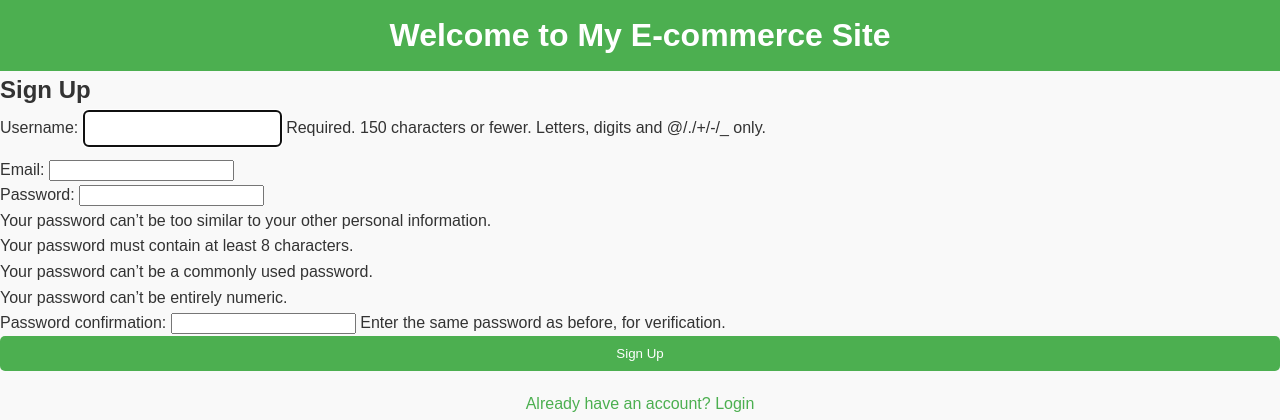
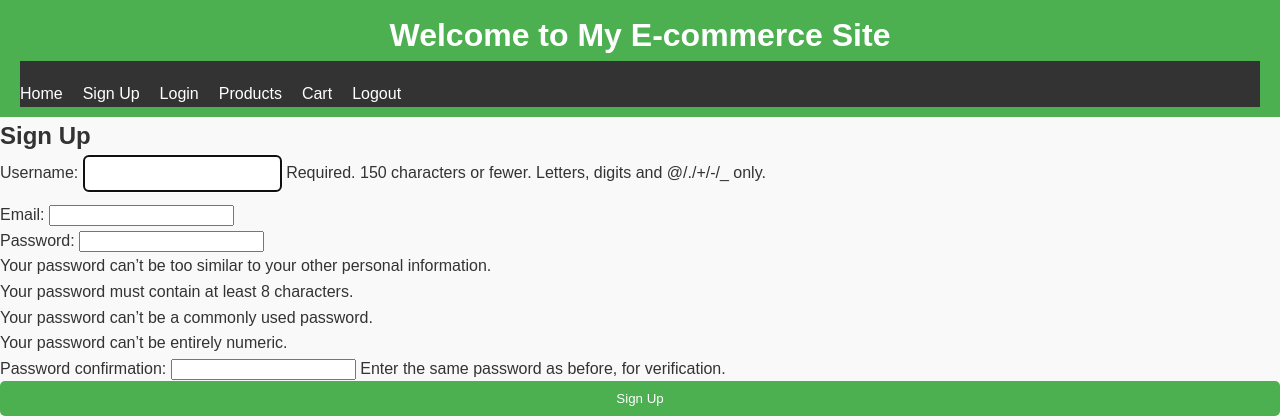
Before and after one commit to sowmyasat0291/Django-Project, a Django app: page /signup/ in a window 1280 px wide. Shown: the top 420 px of the page. Run offline with Django 5.2, Linux system fonts and the light colour scheme; parts of the project's set-up code (start-up, migrations or seed data) failed here and were passed over.

Commit message:
Test Commit

```diff
--- a/Ecommerce/Product/static/css/style.css
+++ b/Ecommerce/Product/static/css/style.css
@@ -167,3 +167,29 @@ a:hover {
     background: #4CAF50;
     color: white;
 }
+
+.navbar {
+    list-style-type: none;
+    margin: 0;
+    padding: 0;
+    display: flex;
+    background-color: #333;
+}
+
+.navbar li {
+    margin-right: 20px;
+}
+
+.navbar a {
+    text-decoration: none;
+    color: white; /* Adjust link color */
+}
+
+.navbar span {
+    font-size: 1.5em; /* Adjust icon size */
+    margin-right: 5px; /* Space between icon and text */
+}
+
+.navbar a:hover {
+    opacity: 0.7; /* Change opacity on hover */
+}
--- a/Ecommerce/Product/templates/base_generic.html
+++ b/Ecommerce/Product/templates/base_generic.html
@@ -10,9 +10,19 @@
 <body>
     <header>
         <h1>Welcome to My E-commerce Site</h1>
+        <nav>
+            <ul class="navbar">
+                <li><a href="{% url 'index' %}">Home</a></li>
+                <li><a href="{% url 'signup' %}">Sign Up</a></li>
+                <li><a href="{% url 'login' %}">Login</a></li>
+                <li><a href="{% url 'product_list' %}">Products</a></li>
+                <li><a href="{% url 'cart' %}">Cart</a></li>
+                <li><a href="{% url 'logout' %}">Logout</a></li>
+            </ul>
+        </nav>
     </header>
 
-    <div class = 'container'>
+    <div class='container'>
         {% block content %}
         <!-- Page-specific content goes here -->
         {% endblock %}
```
